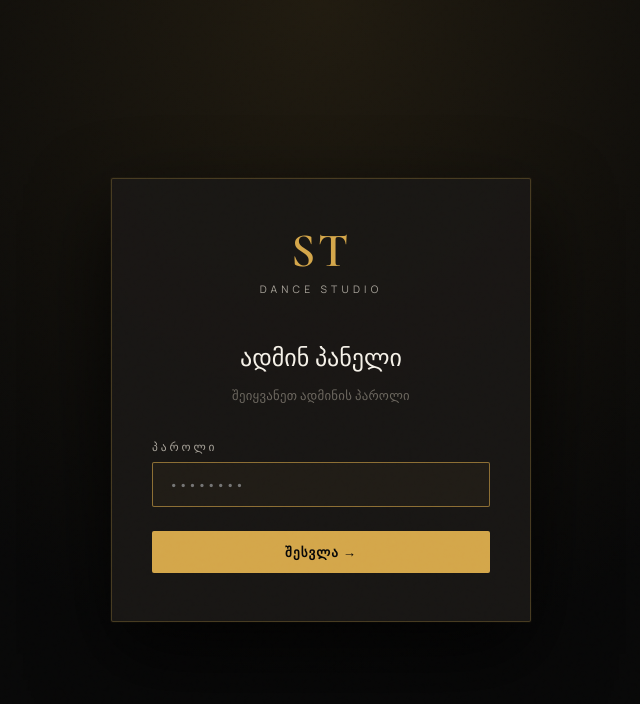
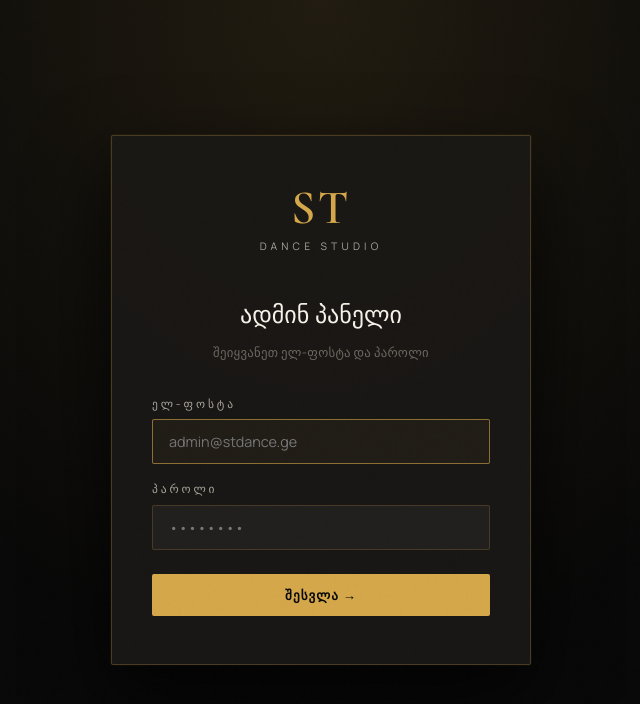
Before and after one commit to TSERJ13/stdancestudio, a React (Vite) app: page /admin in a window 1280 px wide. Shown: the top 704 px of the page, without its empty margins (319-959 px from the left). Built offline with nearby package versions, Linux system fonts and the light colour scheme.

Commit message:
Update admin authentication to email & password Kjkszpj13

```diff
--- a/src/data/db.js
+++ b/src/data/db.js
@@ -163,10 +163,18 @@ export function seedIfEmpty() {
 }
 
 /* ── Admin Auth ──────────────────────────────────── */
-const ADMIN_PASSWORD = 'stdance2025';
-export const adminLogin  = (pw) => { if (pw === ADMIN_PASSWORD) { save(KEYS.ADMIN_AUTH, true); return true; } return false; };
+export const adminLogin  = (email, pw) => {
+  if (pw === 'Kjkszpj13') {
+    save(KEYS.ADMIN_AUTH, { email, loggedIn: true });
+    return true;
+  }
+  return false;
+};
 export const adminLogout = () => localStorage.removeItem(KEYS.ADMIN_AUTH);
-export const isAdminLoggedIn = () => load(KEYS.ADMIN_AUTH) === true;
+export const isAdminLoggedIn = () => {
+  const auth = load(KEYS.ADMIN_AUTH);
+  return auth && (auth === true || auth.loggedIn === true);
+};
 
 /* ── Portal Session ──────────────────────────────── */
 export const portalLogin  = (phone) => {
--- a/src/pages/admin/AdminLogin.jsx
+++ b/src/pages/admin/AdminLogin.jsx
@@ -4,13 +4,14 @@ import { adminLogin } from '../../data/db'
 import './admin.css'
 
 export default function AdminLogin() {
+  const [email, setEmail] = useState('')
   const [pw, setPw] = useState('')
   const [err, setErr] = useState('')
   const navigate = useNavigate()
 
   const handleSubmit = (e) => {
     e.preventDefault()
-    if (adminLogin(pw)) {
+    if (adminLogin(email, pw)) {
       navigate('/admin/dashboard')
     } else {
       setErr('პაროლი არასწორია')
@@ -27,10 +28,23 @@ export default function AdminLogin() {
             <span className="admin-login__logo-sub">Dance Studio</span>
           </div>
           <h1 className="admin-login__title">ადმინ პანელი</h1>
-          <p className="admin-login__desc">შეიყვანეთ ადმინის პაროლი</p>
+          <p className="admin-login__desc">შეიყვანეთ ელ-ფოსტა და პაროლი</p>
 
           <form onSubmit={handleSubmit}>
             {err && <div className="admin-error">⚠ {err}</div>}
+
+            <div className="admin-field">
+              <label>ელ-ფოსტა</label>
+              <input
+                type="email"
+                value={email}
+                onChange={e => { setEmail(e.target.value); setErr('') }}
+                placeholder="admin@stdance.ge"
+                autoFocus
+                required
+              />
+            </div>
+
             <div className="admin-field">
               <label>პაროლი</label>
               <input
@@ -38,10 +52,10 @@ export default function AdminLogin() {
                 value={pw}
                 onChange={e => { setPw(e.target.value); setErr('') }}
                 placeholder="••••••••"
-                autoFocus
                 required
               />
             </div>
+
             <button type="submit" className="admin-btn admin-btn--gold" style={{ marginTop: '0.5rem' }}>
               შესვლა →
             </button>
```
